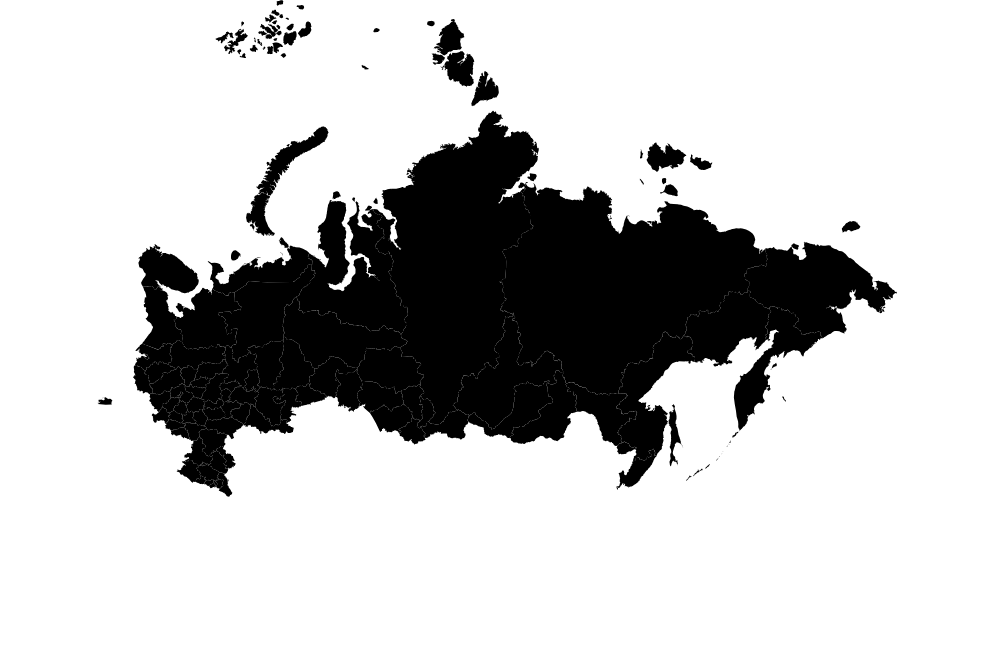
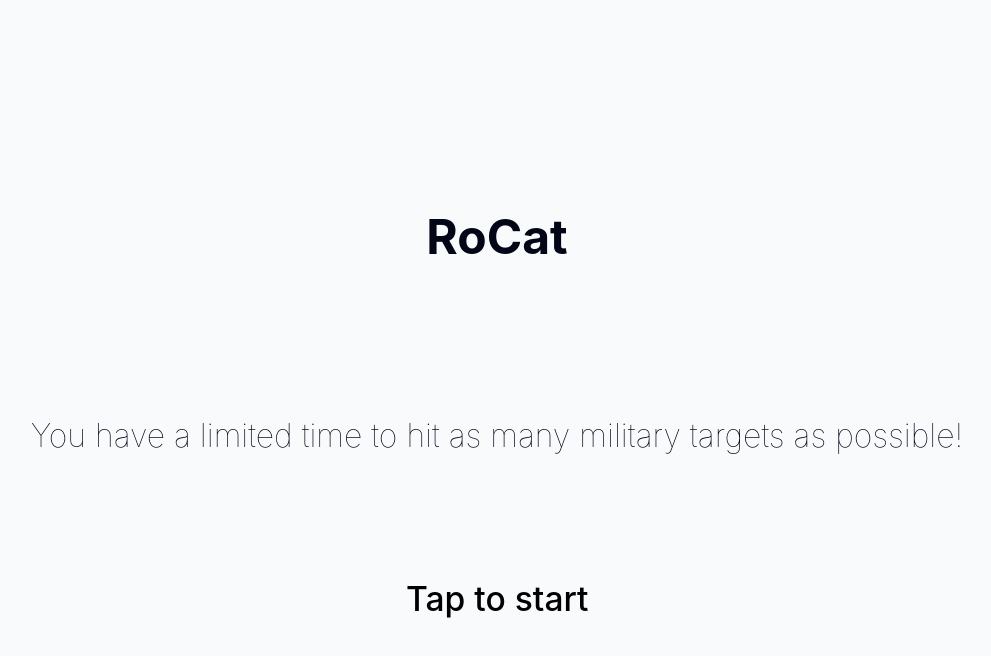
Before and after one commit to cawa-93/rocat, a Vue app: page / in a window 1280 px wide. Shown: the top 656 px of the page, without its empty margins (143-1134 px from the left). Built offline with nearby package versions, Linux system fonts and the light colour scheme.

Commit message:
start screen

```diff
--- a/package.json
+++ b/package.json
@@ -9,7 +9,9 @@
     "preview": "vite preview"
   },
   "dependencies": {
-    "vue": "^3.3.11"
+    "@xstate/vue": "^3.0.3",
+    "vue": "^3.3.11",
+    "xstate": "^5.5.2"
   },
   "devDependencies": {
     "@vitejs/plugin-vue": "^4.5.2",
--- a/src/App.vue
+++ b/src/App.vue
@@ -1,25 +1,18 @@
 <script setup>
-import HelloWorld from './components/HelloWorld.vue'
 import LaunchZone from "./components/LaunchZone.vue";
+import {ref} from "vue";
+import StartScreen from "./components/StartScreen.vue";
+
+/**
+ *
+ * @type {Ref<'START-SCREEN'|'IN-GAME'|'GAME-END'>}
+ */
+const STATE = ref('START-SCREEN')
 </script>
 
 <template>
 <div>
-  <LaunchZone/>
+  <StartScreen @start="STATE = 'IN-GAME'" v-if="STATE === 'START-SCREEN'"/>
+  <LaunchZone v-else-if="STATE === 'IN-GAME'"/>
 </div>
 </template>
-
-<style scoped>
-.logo {
-  height: 6em;
-  padding: 1.5em;
-  will-change: filter;
-  transition: filter 300ms;
-}
-.logo:hover {
-  filter: drop-shadow(0 0 2em #646cffaa);
-}
-.logo.vue:hover {
-  filter: drop-shadow(0 0 2em #42b883aa);
-}
-</style>
--- a/src/components/HelloWorld.vue
+++ /dev/null
@@ -1,40 +0,0 @@
-<script setup>
-import { ref } from 'vue'
-
-defineProps({
-  msg: String,
-})
-
-const count = ref(0)
-</script>
-
-<template>
-  <h1>{{ msg }}</h1>
-
-  <div class="card">
-    <button type="button" @click="count++">count is {{ count }}</button>
-    <p>
-      Edit
-      <code>components/HelloWorld.vue</code> to test HMR
-    </p>
-  </div>
-
-  <p>
-    Check out
-    <a href="https://vuejs.org/guide/quick-start.html#local" target="_blank"
-      >create-vue</a
-    >, the official Vue + Vite starter
-  </p>
-  <p>
-    Install
-    <a href="https://github.com/vuejs/language-tools" target="_blank">Volar</a>
-    in your IDE for a better DX
-  </p>
-  <p class="read-the-docs">Click on the Vite and Vue logos to learn more</p>
-</template>
-
-<style scoped>
-.read-the-docs {
-  color: #888;
-}
-</style>
--- /dev/null
+++ b/src/components/StartScreen.vue
@@ -0,0 +1,56 @@
+<script setup>
+const emit = defineEmits(['start'])
+</script>
+
+<template>
+  <section @click="emit('start')">
+    <h1>RoCat</h1>
+    <p>You have a limited time to hit as many military targets as possible!</p>
+    <button class="pulse start">Tap to start</button>
+  </section>
+
+</template>
+
+<style scoped>
+
+section {
+  box-sizing: border-box;
+  text-align: center;
+  display: flex;
+  flex-direction: column;
+  justify-content: space-around;
+  min-height: 100dvh;
+  align-items: center;
+  cursor: pointer;
+  font-weight: lighter;
+  font-size: 2em;
+  padding: 10%;
+}
+
+
+.start {
+  background: none;
+}
+
+.pulse {
+  animation-iteration-count: infinite;
+  animation-duration: 2s;
+  animation-name: pulse;
+  animation-timing-function: ease-in-out;
+}
+
+
+@keyframes pulse {
+  from {
+    transform: scale3d(1, 1, 1);
+  }
+
+  50% {
+    transform: scale3d(1.05, 1.05, 1.05);
+  }
+
+  to {
+    transform: scale3d(1, 1, 1);
+  }
+}
+</style>
--- a/src/style.css
+++ b/src/style.css
@@ -6,11 +6,16 @@
   text-rendering: optimizeLegibility;
   -webkit-font-smoothing: antialiased;
   -moz-osx-font-smoothing: grayscale;
+
+  --foreground: #020617;
+  --background: #f8fafc;
 }
 
 html, body {
   margin: 0;
   padding: 0;
+  background: var(--background);
+  color: var(--foreground);
 }
 
 button {
```
Also changed, not shown: 1 other file (tests, documents, lock files or other folders).
